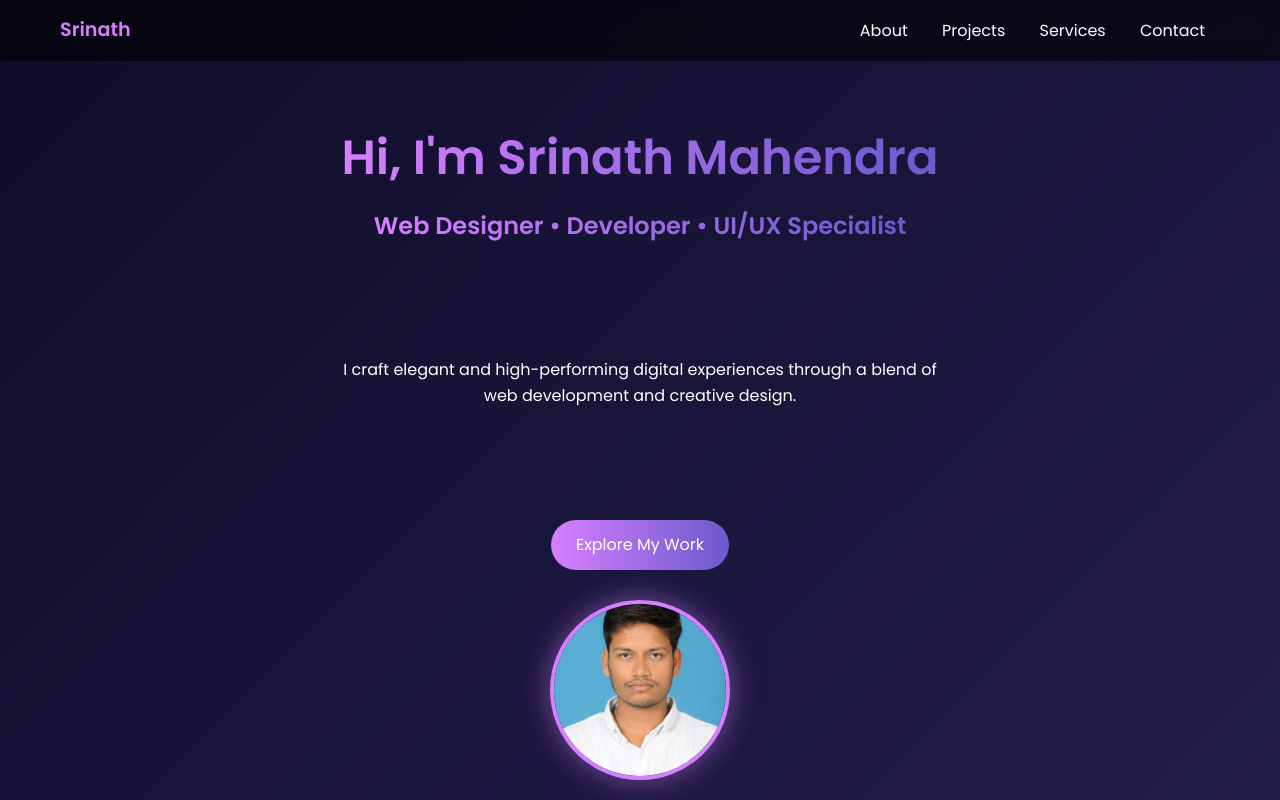
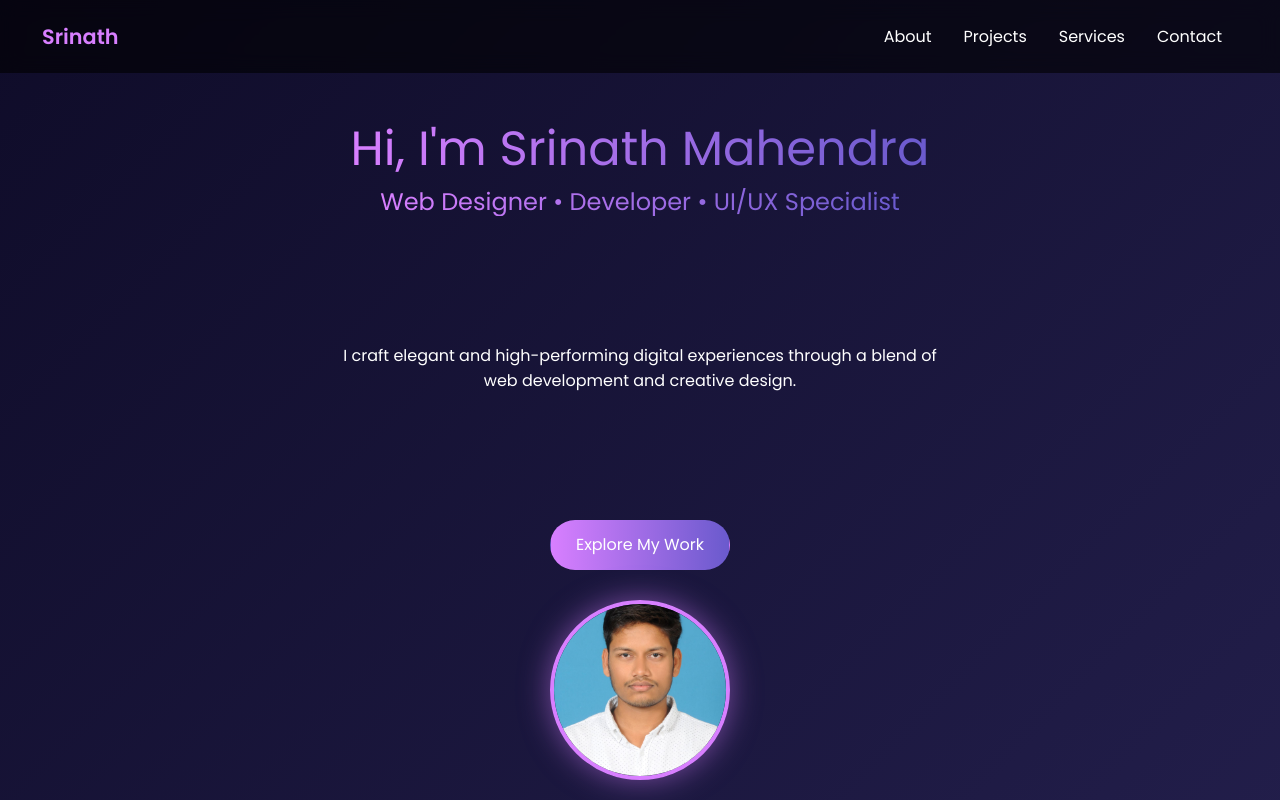
Before and after one commit to srinathputta9/srinath-portfolio, a plain HTML site: page index.html in a window 1280 px wide. Shown: the top 800 px of the page. Drawn offline with nearby package versions, Linux system fonts and the light colour scheme.

Commit message:
index.html

```diff
--- a/index.html
+++ b/index.html
@@ -4,6 +4,11 @@
     <meta charset="UTF-8" />
     <meta name="viewport" content="width=device-width, initial-scale=1.0" />
     <title>Srinath Mahendra | Portfolio</title>
+        <!-- Bootstrap CSS -->
+    <link
+      href="https://cdn.jsdelivr.net/npm/bootstrap@5.3.3/dist/css/bootstrap.min.css"
+      rel="stylesheet"
+    />
     <link
       rel="stylesheet"
       href="https://cdnjs.cloudflare.com/ajax/libs/font-awesome/6.5.0/css/all.min.css"
@@ -19,6 +24,116 @@
     ></script>
 
     <style>
+      body {
+        font-family: "Poppins", sans-serif;
+        background: linear-gradient(135deg, #0f0c29, #302b63, #24243e);
+        color: #fff;
+        line-height: 1.6;
+        scroll-behavior: smooth;
+      }
+
+      /* Navbar */
+      .navbar {
+        background: rgba(0, 0, 0, 0.6) !important;
+        backdrop-filter: blur(10px);
+        padding: 15px 30px;
+      }
+
+      .navbar-brand {
+        font-size: 1.3rem;
+        font-weight: 600;
+        color: #d87fff !important;
+      }
+
+      .navbar-nav .nav-link {
+        color: #fff !important;
+        margin: 0 8px;
+        font-weight: 500;
+        transition: 0.3s;
+      }
+
+      .navbar-nav .nav-link:hover {
+        color: #d87fff !important;
+      }
+
+      /* Section spacing */
+      section {
+        padding: 100px 10%;
+        min-height: 100vh;
+      }
+
+      section h2 {
+        text-align: center;
+        margin-bottom: 50px;
+        font-size: 2.2rem;
+        background: linear-gradient(90deg, #d87fff, #6a5acd);
+        -webkit-background-clip: text;
+        -webkit-text-fill-color: transparent;
+      }
+
+      /* Hero */
+      .hero {
+        display: flex;
+        justify-content: center;
+        align-items: center;
+        flex-direction: column;
+        text-align: center;
+        height: 100vh;
+        padding: 20px;
+      }
+      .hero h1 {
+        font-size: 3rem;
+        background: linear-gradient(90deg, #d87fff, #6a5acd);
+        -webkit-background-clip: text;
+        -webkit-text-fill-color: transparent;
+        margin-bottom: 10px;
+      }
+      .hero h2 {
+        font-size: 1.5rem;
+        color: #eee;
+        margin-bottom: 20px;
+      }
+      .hero p {
+        max-width: 600px;
+        margin: auto;
+        font-size: 1rem;
+      }
+      .hero img {
+        margin-top: 30px;
+        width: 180px;
+        height: 180px;
+        border-radius: 50%;
+        border: 4px solid #d87fff;
+        object-fit: cover;
+        box-shadow: 0 0 30px rgba(216, 127, 255, 0.5);
+      }
+
+      .btn {
+        margin-top: 20px;
+        display: inline-block;
+        padding: 12px 25px;
+        border-radius: 30px;
+        background: linear-gradient(90deg, #d87fff, #6a5acd);
+        text-decoration: none;
+        color: #fff;
+        transition: 0.3s;
+      }
+      .btn:hover {
+        opacity: 0.8;
+      }
+
+      /* Responsive fixes */
+      @media (max-width: 991px) {
+        section {
+          padding: 80px 20px;
+        }
+        .hero h1 {
+          font-size: 2.2rem;
+        }
+        .hero h2 {
+          font-size: 1.2rem;
+        }
+      }
       /* About Section */
       #about {
         text-align: center;
@@ -587,14 +702,41 @@
     </style>
   </head>
   <body>
-    <!-- Header -->
-    <header>
-      <div class="logo">Srinath</div>
-      <nav>
-        <a href="#about">About</a> <a href="#projects">Projects</a>
-        <a href="#services">Services</a> <a href="#contact">Contact</a>
-      </nav>
-    </header>
+     <!-- Navbar -->
+    <nav class="navbar navbar-expand-lg fixed-top">
+      <div class="container-fluid">
+        <a class="navbar-brand" href="#">Srinath</a>
+        <button
+          class="navbar-toggler text-white"
+          type="button"
+          data-bs-toggle="collapse"
+          data-bs-target="#navbarNav"
+        >
+          <span class="navbar-toggler-icon"></span>
+        </button>
+
+        <div
+          class="collapse navbar-collapse justify-content-end"
+          id="navbarNav"
+        >
+          <ul class="navbar-nav">
+            <li class="nav-item">
+              <a class="nav-link" href="#about">About</a>
+            </li>
+            <li class="nav-item">
+              <a class="nav-link" href="#projects">Projects</a>
+            </li>
+            <li class="nav-item">
+              <a class="nav-link" href="#services">Services</a>
+            </li>
+            <li class="nav-item">
+              <a class="nav-link" href="#contact">Contact</a>
+            </li>
+          </ul>
+        </div>
+      </div>
+    </nav>
+
     <!-- Hero -->
     <section class="hero" id="home" data-aos="fade-up">
       <h1 style="padding-top: 100px">Hi, I'm Srinath Mahendra</h1>
@@ -875,5 +1017,7 @@
     <script>
       AOS.init({ duration: 1000, once: true });
     </script>
+     <!-- Bootstrap JS -->
+    <script src="https://cdn.jsdelivr.net/npm/bootstrap@5.3.3/dist/js/bootstrap.bundle.min.js"></script>
   </body>
 </html>
```
